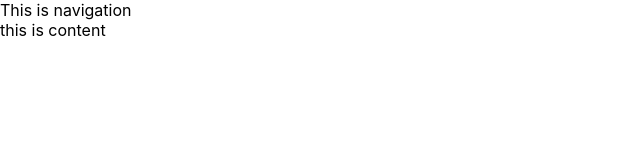
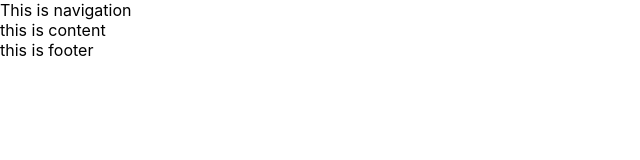
Before and after one commit to GoranAviani/react_web, a React (Create React App) app: page / in a window 1280 px wide. Shown: the top 160 px of the page, without its empty margins (0-640 px from the left). Built offline with nearby package versions, Linux system fonts and the light colour scheme.

Commit message:
index page

```diff
--- a/package.json
+++ b/package.json
@@ -3,6 +3,9 @@
   "version": "0.1.0",
   "private": true,
   "dependencies": {
+    "@emotion/react": "^11.10.4",
+    "@emotion/styled": "^11.10.4",
+    "@mui/material": "^5.10.8",
     "@testing-library/jest-dom": "^5.16.5",
     "@testing-library/react": "^13.4.0",
     "@testing-library/user-event": "^13.5.0",
--- /dev/null
+++ b/src/components/Footer/Footer.js
@@ -0,0 +1,13 @@
+import React from "react";
+
+
+const Footer = () => {
+
+    return(
+        <div>
+            this is footer
+        </div>
+    )
+}
+
+export default Footer
--- a/src/components/Index/Index.js
+++ b/src/components/Index/Index.js
@@ -3,6 +3,7 @@ import './Index.css'
 
 import Navigation from "../Navigation/Navigation";
 import MainContent from "../MainContent/MainContent";
+import Footer from "../Footer/Footer";
 
 const Index = () => {
 
@@ -10,6 +11,7 @@ const Index = () => {
         <div>
             <Navigation/>
             <MainContent/>
+            <Footer/>
         </div>
 
     )
```
Also changed, not shown: 1 other file (tests, documents, lock files or other folders).
